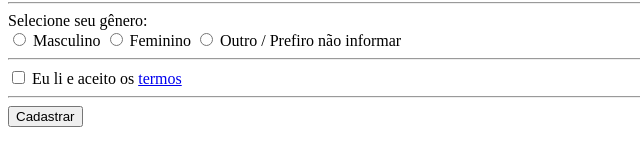
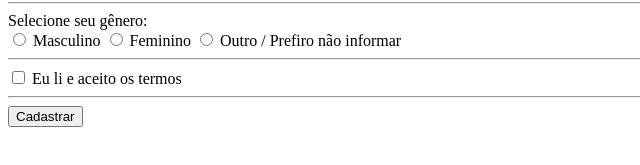
Before and after one commit to benhurk/curso_ebac_frontend, a plain HTML site: page index.html in a window 1280 px wide. Shown: the part 211-376 px from the top of the page, 0-640 px from the left. Drawn offline with Linux system fonts and the light colour scheme.

Commit message:
Changed index.html

```diff
--- a/index.html
+++ b/index.html
@@ -49,7 +49,7 @@
                 <hr>
 
                 <div class="campo">
-                    <input id="termos" type="checkbox"> <label for="termos">Eu li e aceito os <a href="terms.html">termos</a></label> <br>
+                    <input id="termos" type="checkbox"> <label for="termos">Eu li e aceito os termos</label> <br>
                 </div>
 
                 <hr>
```
